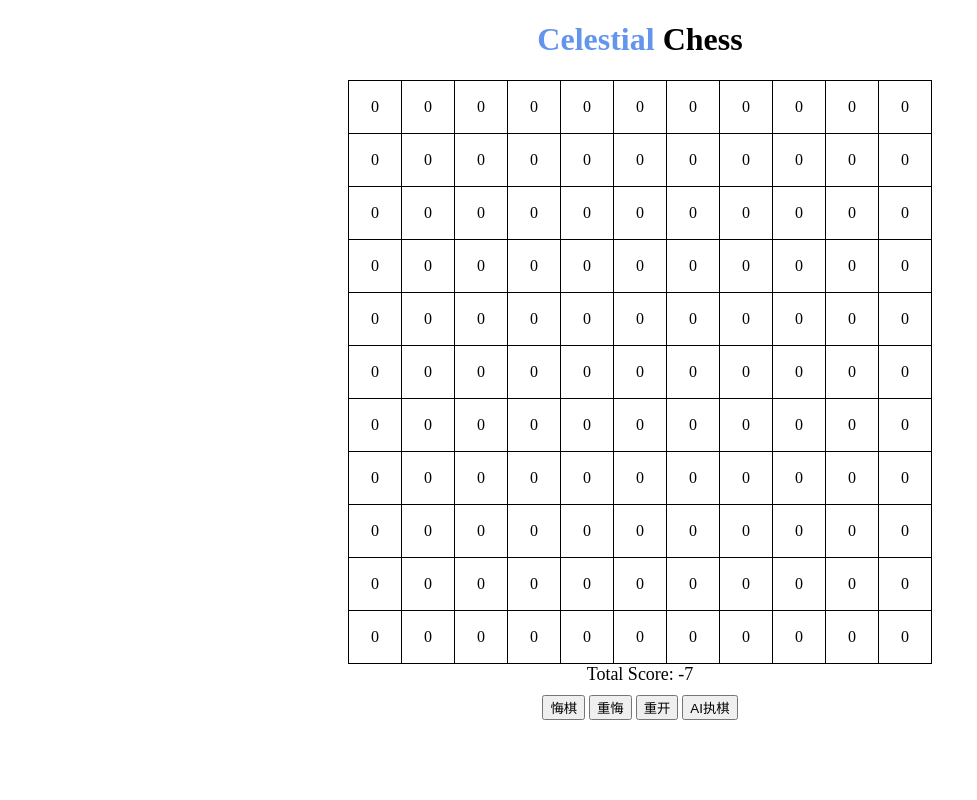
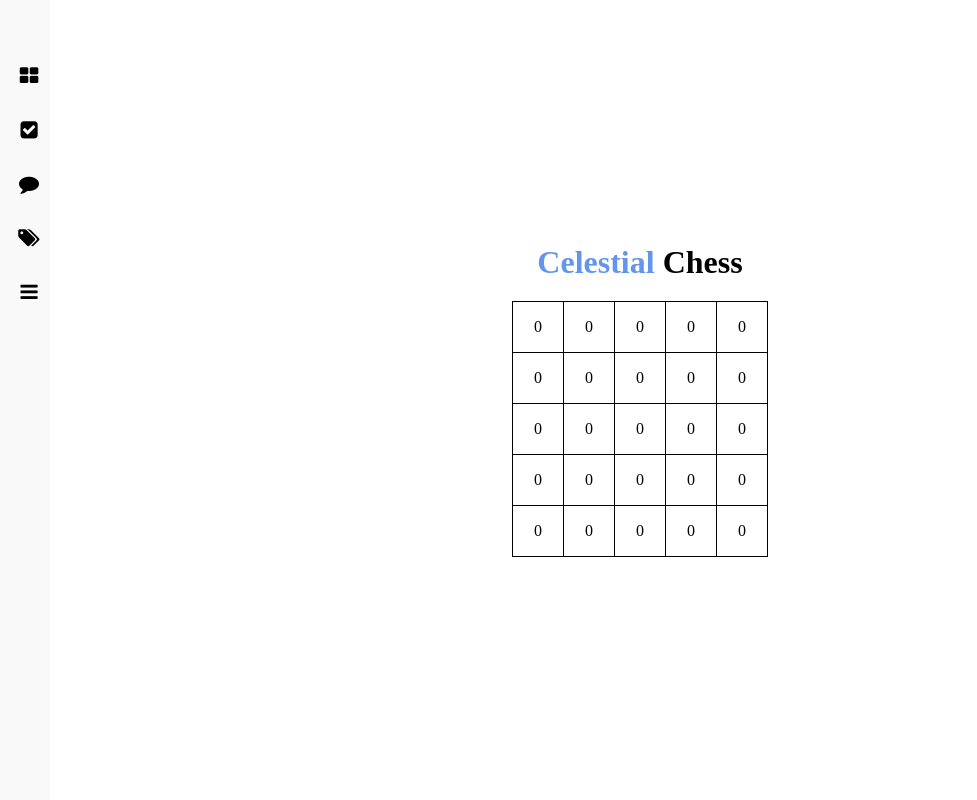
Before and after one commit to Mr-xiaotian/Celestial-Chess, a Flask app: page / in a window 1280 px wide. Shown: the whole page, without its empty margins (0-977 px from the left). Run offline with Flask 3, Linux system fonts and the light colour scheme; some libraries are stand-ins or nearby versions.

Commit message:
[Add] sidebar

```diff
--- a/game/chess_game.py
+++ b/game/chess_game.py
@@ -90,6 +90,8 @@ class ChessGame:
     def mark_adjacent_black_holes(self, row, col):
         """标记黑洞周围的格子为黑洞区域"""
         black_power = self.power - 1
+        if row + black_power - 1 >= self.board_range[0]:
+            return
         queue = deque([(row + black_power - 1, col, 0)])
         visited = set()
 
@@ -168,8 +170,8 @@ class ChessGame:
         """获取所有最好的合法移动"""
         all_moves = self.get_all_moves()
         color = self.get_color()  # 获取当前玩家的颜色
-        center_rows = range(self.power - 1, self.board_range[0] - self.power + 1)
-        center_cols = range(0, self.board_range[1] - self.power + 1)
+        center_rows = range(0, self.board_range[0] - self.power + 1)
+        center_cols = range(self.power - 1, self.board_range[1] - self.power + 1)
 
         # 初步筛选
         filtered_moves = [
@@ -178,6 +180,8 @@ class ChessGame:
 
         if not filtered_moves:
             filtered_moves = all_moves
+
+        return filtered_moves
 
         perfect_score = float('-inf') if color == 1 else float('inf')
         perfect_moves = []
--- a/run.py
+++ b/run.py
@@ -7,15 +7,15 @@ app = Flask(__name__)
 app.config["SECRET_KEY"] = "your_secret_key"
 socketio = SocketIO(app)
 
-size = 11  # 棋盘大小
+size = 5  # 棋盘大小
 weight, height = (size, size)
-power = 3  # 棋子力量
+power = 2  # 棋子力量
 
 # 假设棋盘初始状态
 board = [[[0, 0] for _ in range(height)] for _ in range(weight)]
 game = ChessGame((weight, height), power)
-minimax_ai = MinimaxAI(5)
-mcts_ai = MCTSAI(10000)
+minimax_ai = MinimaxAI(3)
+mcts_ai = MCTSAI(1000)
 
 def convert_inf_to_string(value):
     if value == float("inf"):
@@ -95,8 +95,21 @@ def handle_restart_game():
         socketio.emit("update_board", {"error": str(e)}), 400
 
 
-@socketio.on("ai_move")
-def handle_ai_move():
+@socketio.on("minimax_move")
+def handle_minimax_move():
+    # AI执棋逻辑
+    if game.is_game_over():
+        return
+    color = game.get_color()
+    move = minimax_ai.find_best_move(game)
+    try:
+        response = update_board(*move, color)
+        socketio.emit("update_board", response)
+    except AssertionError as e:
+        socketio.emit("update_board", {"error": str(e)}), 400
+
+@socketio.on("mcts_move")
+def handle_mcts_move():
     # AI执棋逻辑
     if game.is_game_over():
         return
--- /dev/null
+++ b/static/sidebar.css
@@ -0,0 +1,72 @@
+*{
+    /* 初始化 */
+    margin: 0;
+    padding: 0;
+}
+body{
+    /* 100%窗口高度 */
+    height: 100vh;
+    /* 弹性布局 居中 */
+    display: flex;
+    justify-content: center;
+    align-items: center;
+    background-color: #ffffff;
+}
+ul{
+    list-style: none;
+}
+nav{
+    /* 固定定位 */
+    position: fixed;
+    left: 0;
+    top: 0;
+    width: 50px;
+    height: 100vh;
+    background-color: #f9f9f9;
+}
+.menus{
+    margin: 50px 0;
+    color: #000000;
+}
+.menu_item{
+    letter-spacing: 2px;
+    font-size: 17px;
+    font-weight: 600;
+    padding: 16px 0;
+    /* 动画过渡 */
+    transition: 0.3s;
+}
+.menus li:hover{
+    background-color: #ececec;
+}
+.menu_item .fa{
+    font-size: 20px;
+    width: 50px;
+    height: 20px;
+    text-align: center;
+    margin-left: 5px;
+}
+.menu_item ul{
+    width: 0;
+    height: 100%;
+    padding: 50px 0;
+    background-color: #f2f3f3;
+    position: absolute;
+    top: 0;
+    left: 50px;
+    overflow: hidden;
+    transition: 0.3s;
+}
+.menu_item ul li{
+    padding: 16px 24px;
+    /* 文字禁止换行 */
+    white-space: nowrap;
+    transition: 0.3s;
+}
+.menu_item:hover ul{
+    width: 200px;
+}
+.menu_item ul li:hover{
+    background-color: #ececec;
+    cursor: pointer; /* 设置鼠标悬停时的指针样式 */
+}
--- a/templates/index.html
+++ b/templates/index.html
@@ -5,6 +5,11 @@
     <meta name="viewport" content="width=device-width, initial-scale=1.0">
     <title>Celestial Chess</title>
     <style>
+        .main {
+            display: flex;
+            flex-direction: column;
+            gap: 20px;  /* 设置间距 */
+        }
         #celestial {
             /* 初始颜色，可以根据需要调整 */
             color: grey;
@@ -29,23 +34,58 @@
         }
     </style>
     <script src="https://cdn.socket.io/4.0.0/socket.io.min.js"></script>
+    <link href="https://cdn.bootcdn.net/ajax/libs/font-awesome/4.7.0/css/font-awesome.min.css" rel="stylesheet">
     <link rel="icon" href="/static/favicon.png" type="image/png">
+    <link rel="stylesheet" href="/static/sidebar.css">
 </head>
 <body>
-    <h1 style="text-align:center;">
-        <span id="celestial">Celestial</span> Chess
-    </h1>
-    <table id="chessboard"></table>
+    <nav>
+        <ul class="menus">
+            <li class="menu_item">
+                <i class="fa fa-th-large" aria-hidden="true"></i>
 
-    <div id="score" style="text-align:center; font-size: 18px; margin-bottom: 10px;">
-        Total Score: <span id="totalScore">0</span>
+                <ul>
+                    <li id="undoButton">悔棋</li>
+                    <li id="redoButton">重悔</li>
+                    <li id="restartButton">重开</li>
+                </ul>
+            </li>
+            <li class="menu_item">
+                <i class="fa fa-check-square" aria-hidden="true"></i>
 
-    </div>
-    <div style="text-align:center; margin-bottom: 10px;">
-        <button id="undoButton">悔棋</button>
-        <button id="redoButton">重悔</button>
-        <button id="restartButton">重开</button>
-        <button id="aiButton">AI执棋</button>
+                <ul>
+                    <li id="minimaxButton">Minimax执棋</li>
+                    <li id="mctsButton">MCTS执棋</li>
+                </ul>
+            </li>
+            <li class="menu_item">
+                <i class="fa fa-comment" aria-hidden="true"></i>
+
+                <ul>
+                    <li>Dialog 弹出框</li>
+                </ul>
+            </li>
+            <li class="menu_item">
+                <i class="fa fa-tags" aria-hidden="true"></i>
+
+                <ul>
+                    <li>Badge 徽标</li>
+                </ul>
+            </li>
+            <li class="menu_item">
+                <i class="fa fa-bars" aria-hidden="true"></i>
+
+                <ul>
+                    <li>Score: <span id="totalScore">0</span></li>
+                </ul>
+            </li>
+        </ul>
+    </nav>
+    <div class="main">
+        <h1 style="text-align:center;">
+            <span id="celestial">Celestial</span> Chess
+        </h1>
+        <table id="chessboard"></table>
     </div>
 
     <script src="/static/script.js"></script>
```
Also changed, not shown: ai/mcts.py (+14 -5 lines), static/script.js (+15 -79 lines), tests/test_ai.py (+4 -3 lines).
